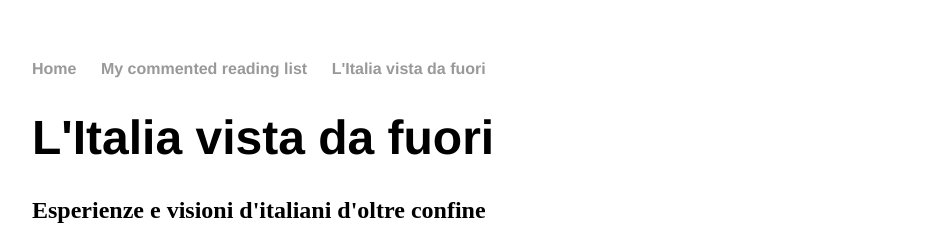
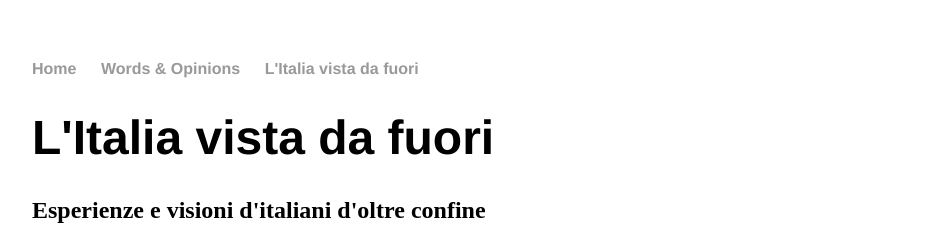
Before and after one commit to aleale14/aleale14.github.io, a Jekyll site: the page built from index.html, in a window 1280 px wide. Shown: the top 252 px of the page, without its empty margins (160-1109 px from the left). Built offline with Jekyll 4.4.1, drawn with Linux system fonts in a browser that asks for light colours.

Commit message:
Update default.html

```diff
--- a/_layouts/default.html
+++ b/_layouts/default.html
@@ -9,7 +9,7 @@
 			<nav>
 	    		<ul>
 	        		<li><a href="/">Home</a></li>
-	        		<li><a href="/read">My commented reading list</a></li>
+	        		<li><a href="/read">Words & Opinions</a></li>
 	        		<li><a href="/blog">L'Italia vista da fuori</a></li>
 	    		</ul>
 			</nav>
```
